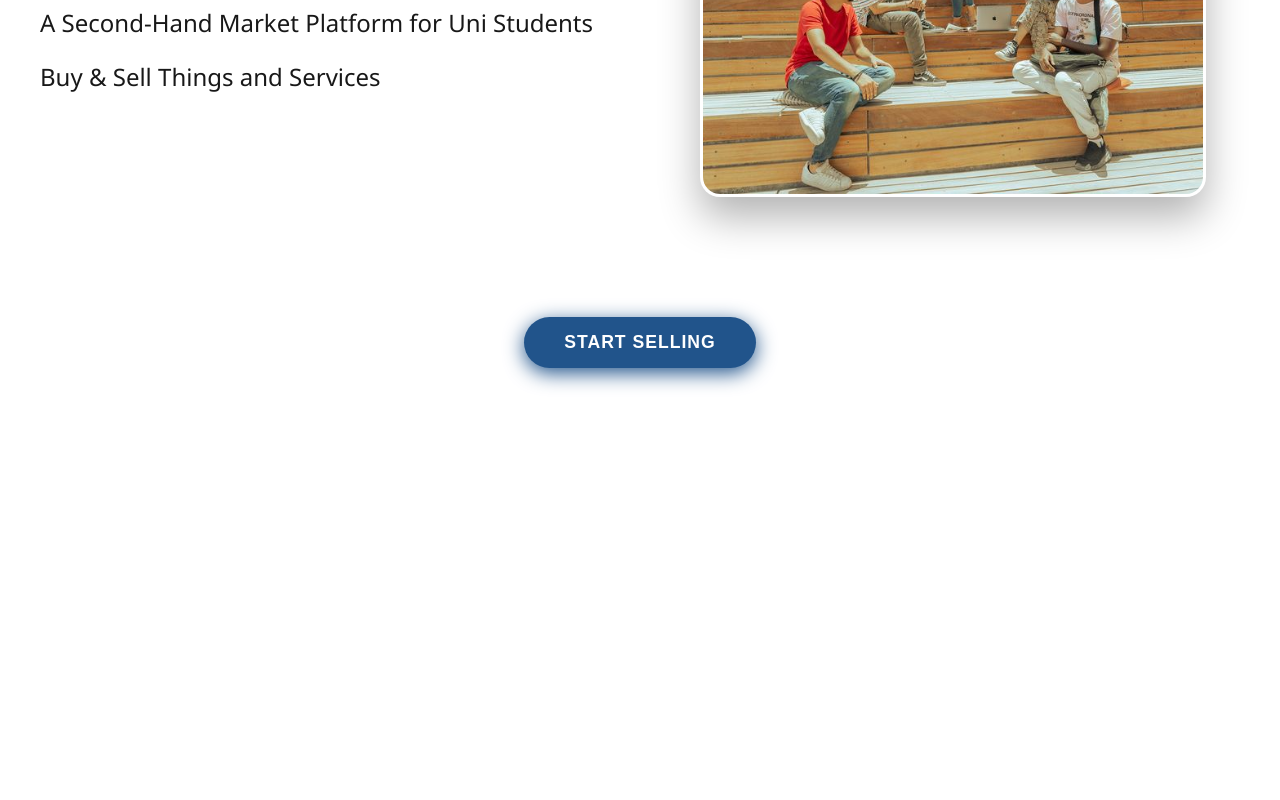
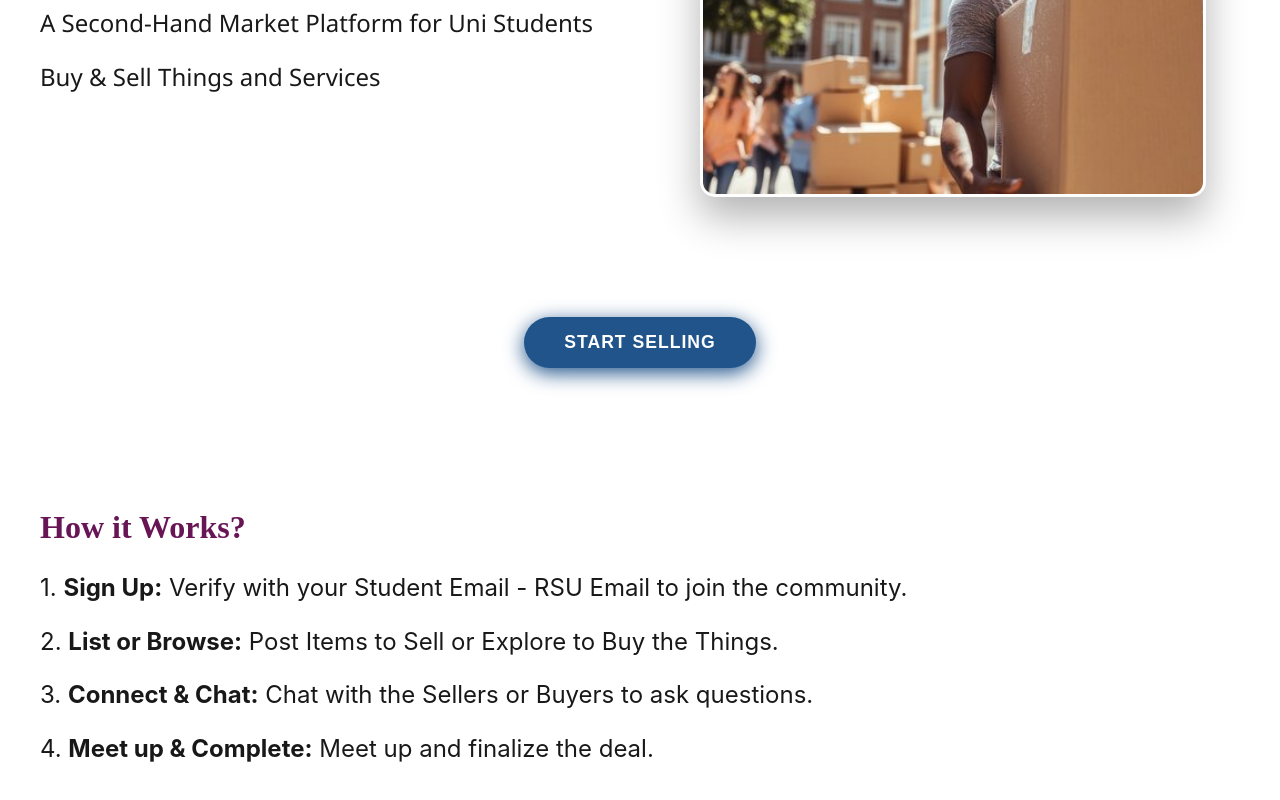
Before and after one commit to yuwaddylwin/UniMarket, a React (Create React App) app in the folder frontend/: page / in a window 1280 px wide. Shown: the part 370-1170 px from the top of the page. Before the commit the page ends 800 px from the top, so only its background shows below. Built offline with nearby package versions, Linux system fonts and the light colour scheme.

Commit message:
Third commit

```diff
--- a/frontend/src/Components/Home/Home.css
+++ b/frontend/src/Components/Home/Home.css
@@ -2,7 +2,7 @@
 
 /* Main container styling */
 .home-container {
-  min-height: 100vh;
+  min-height: 50vh;
   background: rgb(255, 255, 255);
   font-family: 'Segoe UI', Tahoma, Geneva, Verdana, sans-serif;
 }
@@ -20,6 +20,13 @@
 
 /* Text content styling */
 .hero-text {
+  flex: 1;
+  color: rgb(0, 0, 0);
+  text-align: left;
+  animation: fadeInUp 1s ease-out;
+}
+
+.hero-text2 {
   flex: 1;
   color: rgb(0, 0, 0);
   text-align: left;
@@ -46,6 +53,29 @@
   line-height: 1.4;
 }
 
+.hero-text2 h1 {
+  font-size: 2rem;
+  font-family: serif;
+  font-weight: 800;
+  margin-bottom: 25px;
+  background: #681555;
+  -webkit-background-clip: text;
+  -webkit-text-fill-color: transparent;
+  background-clip: text;
+}
+
+.hero-text2 h2 {
+  font-size: 1.5rem;
+  font-weight: 400;
+  margin-bottom: 15px;
+  opacity: 0.9;
+  line-height: 1.4;
+}
+
+.hero-text2 h2 strong{
+  font-weight: 750
+}
+
 
 /* Image styling */
 .hero-image {
@@ -60,7 +90,7 @@
   max-width: 500px;
   height: 400px;
   object-fit: cover;
-  border-radius: 20px;
+  border-radius: 15px;
   box-shadow: 0 20px 40px rgba(0, 0, 0, 0.3);
   transition: all 0.3s ease;
   border: 3px solid rgba(255, 255, 255, 0.1);
@@ -143,6 +173,14 @@
     font-size: 1.2rem;
   }
 
+  .hero-text2 h1 {
+    font-size: 2rem;
+  }
+
+  .hero-text2 h2 {
+    font-size: 1.2rem;
+  }
+
   .hero-image .img {
     height: 300px;
     max-width: 400px;
--- a/frontend/src/Components/Home/Home.jsx
+++ b/frontend/src/Components/Home/Home.jsx
@@ -2,8 +2,10 @@ import React from 'react';
 import './Home.css';
 import Navbar from '../Navbar/Navbar';
 
+
 export default function Home() {
   return(
+    <>
     <div className="home-container">
       <Navbar/>
       <div className="hero-section">
@@ -13,10 +15,21 @@ export default function Home() {
           <h2>Buy & Sell Things and Services</h2>
         </main>
         <div className="hero-image">
-          <img className="img" src='/Images/students1.jpg' alt="UniMarket Platform"></img>
+          <img className="img" src='/Images/IMG2.jpeg' alt="UniMarket Platform"></img>
         </div>
       </div>
       <button className="btn">Start Selling</button>
     </div>
+    <div className="hero-section">
+        <main className="hero-text2">
+          <h1>How it Works?</h1>
+          <h2>1. <strong>Sign Up:</strong> Verify with your Student Email - RSU Email to join the community.</h2>
+          <h2>2. <strong>List or Browse:</strong> Post Items to Sell or Explore to Buy the Things.</h2>
+          <h2>3. <strong>Connect & Chat:</strong> Chat with the Sellers or Buyers to ask questions.</h2>
+          <h2>4. <strong>Meet up & Complete:</strong> Meet up and finalize the deal.</h2>
+        </main>
+    </div>
+
+    </>
   )
 }
```
Also changed, not shown: frontend/public/Images/IMG2.jpeg (added).
